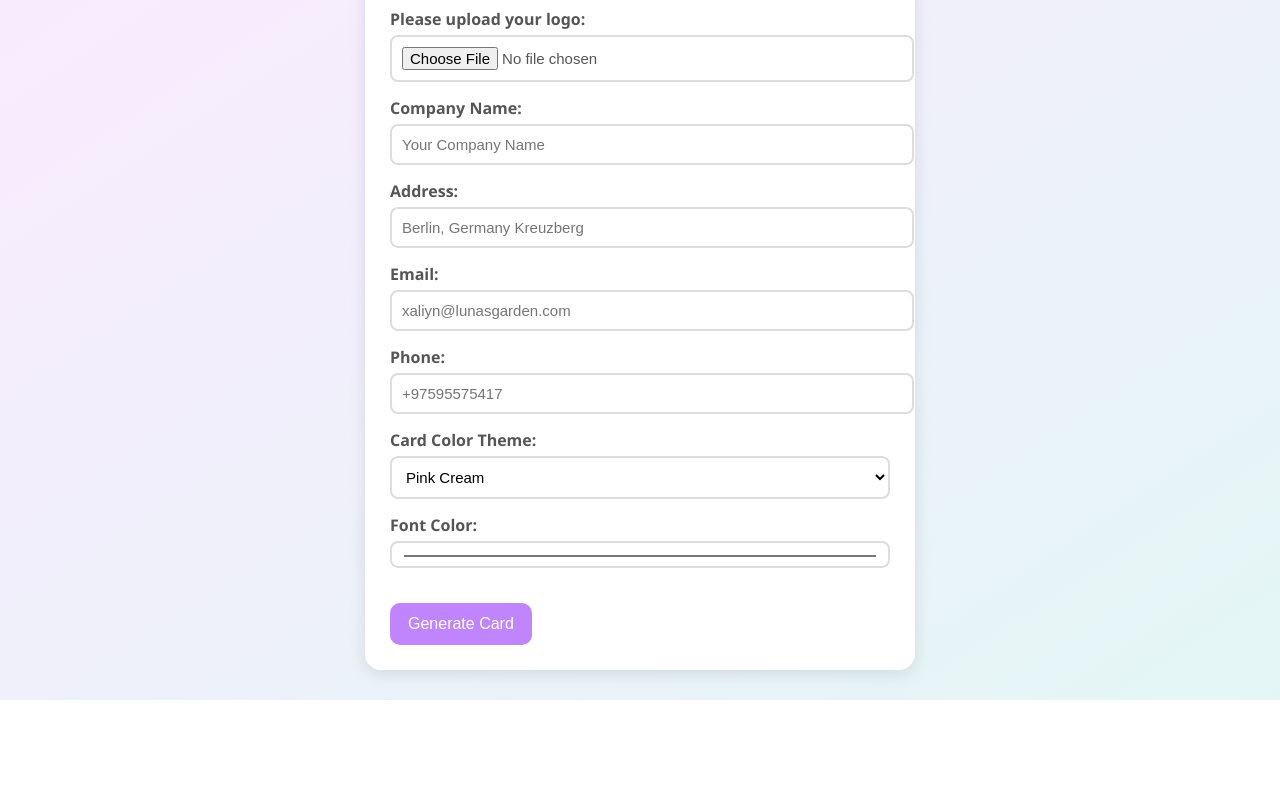
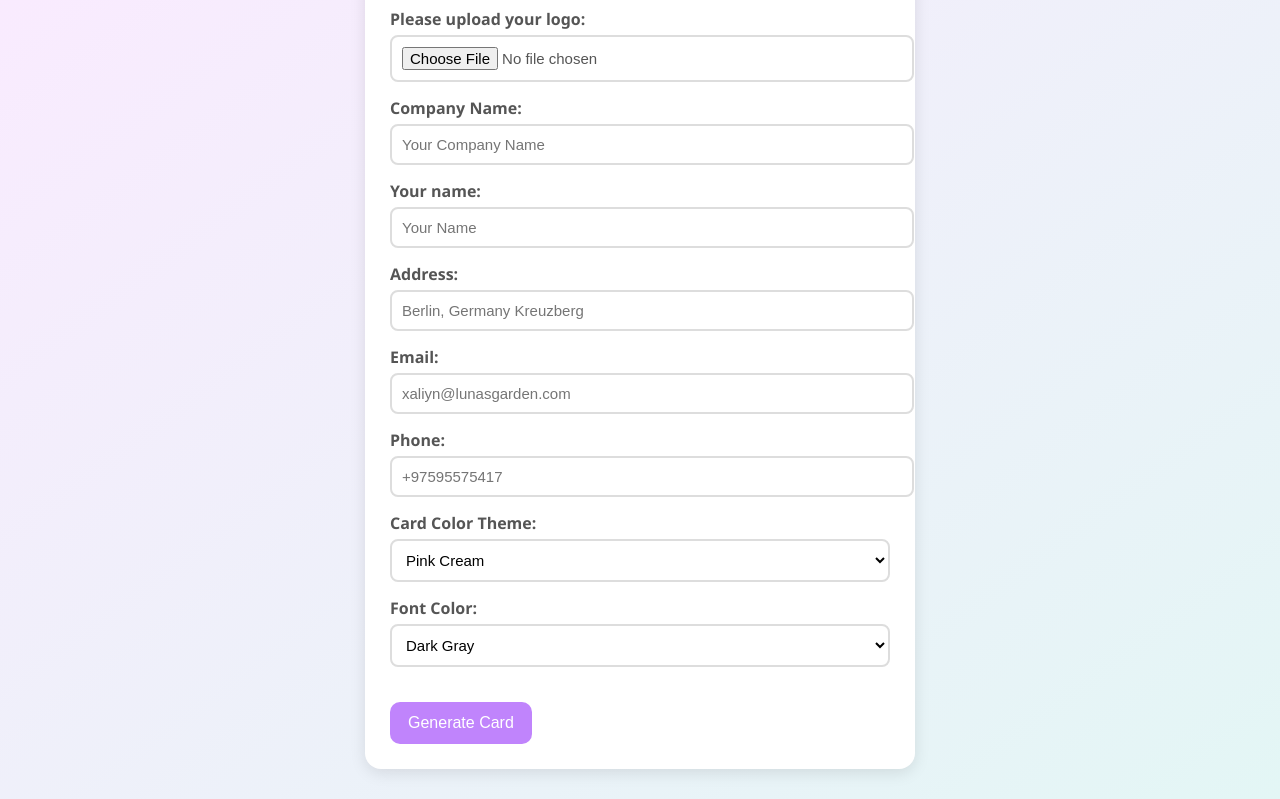
Before and after one commit to xaliyn/Company_Card, a plain HTML site: page index.html in a window 1280 px wide. Shown: the part 141-940 px from the top of the page. Before the commit the page ends 841 px from the top, so only its background shows below. Drawn offline with nearby package versions, Linux system fonts and the light colour scheme.

Commit message:
Little changes

```diff
--- a/index.html
+++ b/index.html
@@ -19,6 +19,10 @@
       <label>Company Name:
         <input type="text" id="companyName" placeholder="Your Company Name" required />
       </label>
+
+      <Label>Your name:
+        <input type="text" id="personName" placeholder="Your Name" required />
+      </Label>
 
       <label>Address:
         <input type="text" id="address" placeholder="Berlin, Germany Kreuzberg" required />
@@ -49,7 +53,20 @@
       </label>
 
     <label>Font Color:
-  <input type="color" id="fontColor" value="#333333" />
+  <!--<input type="color" id="fontColor" value="#333333" /> -->
+  <select id="fontColor">
+    <option value="#333333">Dark Gray</option>
+    <option value="#ffffff">White</option>
+    <option value="#000000">Black</option>
+    <option value="#ff0000">Red</option>
+    <option value="#FFB6C1">Light Pink</option>
+    <option value="#0000FF">Blue</option>
+    <option value="#008000">Green</option>
+    <option value="#FFFF00">Yellow</option>
+    <option value="#800080">Purple</option>
+    <option value="#FFA500">Orange</option>
+    <option value="#808080">Gray</option>
+  </select>
     </label>
 
 
@@ -60,6 +77,7 @@
       <div id="card" class="business-card">
         <img id="cardLogo" alt="Logo" />
         <h2 id="cardCompanyName"></h2>
+        <h3 id="cardPersonName"></h3>
         <p id="cardAddress"></p>
         <p id="cardContact"></p>
       </div>
--- a/script.js
+++ b/script.js
@@ -1,5 +1,6 @@
 function generateCard() {
   const name = document.getElementById("companyName").value;
+  const personName = document.getElementById("personName").value;
   const address = document.getElementById("address").value;
   const email = document.getElementById("contact").value;
   const phone = document.getElementById("phone").value;
@@ -7,7 +8,7 @@ function generateCard() {
   const fontColor = document.getElementById("fontColor").value;
   const logoFile = document.getElementById("logoInput").files[0];
 
-  if (!name || !address || !email || !phone) {
+  if (!name || !address || !email || !phone || !personName) {
     alert("Please fill in all fields!");
     return;
   }
@@ -21,6 +22,7 @@ function generateCard() {
   }
 
   document.getElementById("cardCompanyName").textContent = name;
+  document.getElementById("cardPersonName").textContent = personName;
   document.getElementById("cardAddress").textContent = address;
   document.getElementById("cardContact").textContent = ` ${email} |  ${phone}`;
 
```
